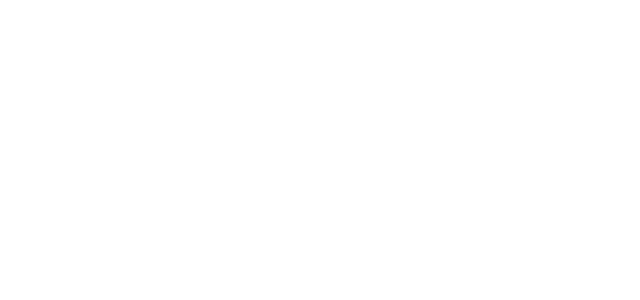
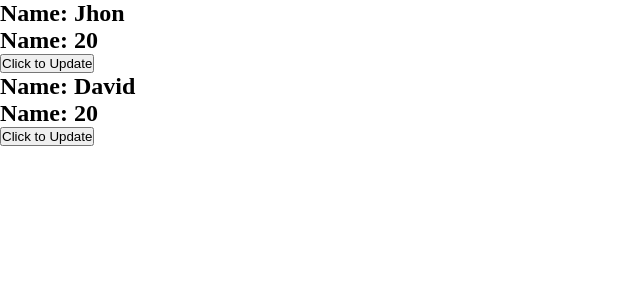
Before and after one commit to ER-MahipalSingh/10AM_ReactJS, a React (Vite) app: page /local in a window 1280 px wide. Before the commit this address had no page. Shown: the top 300 px of the page, without its empty margins (0-640 px from the left). Built offline with nearby package versions, Linux system fonts and the light colour scheme.

Commit message:
Add files via upload

```diff
--- a/src/App.jsx
+++ b/src/App.jsx
@@ -7,6 +7,7 @@
 import Hookes from "./pages/Hookes";
 import Parent from "./pages/Parent";
 import Effect from "./pages/Effect";
+import Local from "./pages/Local";
 
 function App() {
   return (
@@ -18,6 +19,7 @@
         <Route path="/hookes" element={<Hookes />} />
         <Route path="/parent" element={<Parent />} />
         <Route path="/effect" element={<Effect />} />
+        <Route path="/local" element={<Local />} />
       </Routes>
     </BrowserRouter>
   );
--- a/src/pages/Home.jsx
+++ b/src/pages/Home.jsx
@@ -12,6 +12,7 @@
     { id: 3, pages: "Map", path: "/map" },
     { id: 4, pages: "Parent", path: "/parent" },
     { id: 5, pages: "Effect", path: "/effect" },
+    { id: 5, pages: "Local", path: "/local" },
   ];
 
   return (
--- /dev/null
+++ b/src/pages/Local.jsx
@@ -0,0 +1,36 @@
+import React, { useEffect, useState } from "react";
+
+const Local = () => {
+  const [users, setUsers] = useState([
+    { id: 1, name: "Jhon", age: 20 },
+    { id: 2, name: "David", age: 20 },
+  ]);
+  // console.log(users);
+
+  const updateUsersHandler = (id) => {
+    setUsers((preUser) =>
+      preUser.map((user) =>
+        user.id === id ? { ...user, age: 25, name: "Ramesh" } : user,
+      ),
+    );
+  };
+
+  useEffect(() => {
+    const setToLocal = localStorage.setItem("users", JSON.stringify(users));
+  }, [users]);
+  return (
+    <div>
+      {users.map((user) => (
+        <div key={user.id}>
+          <h2>Name: {user.name}</h2>
+          <h2>Name: {user.age}</h2>
+          <button onClick={() => updateUsersHandler(user.id)}>
+            Click to Update
+          </button>
+        </div>
+      ))}
+    </div>
+  );
+};
+
+export default Local;
```
